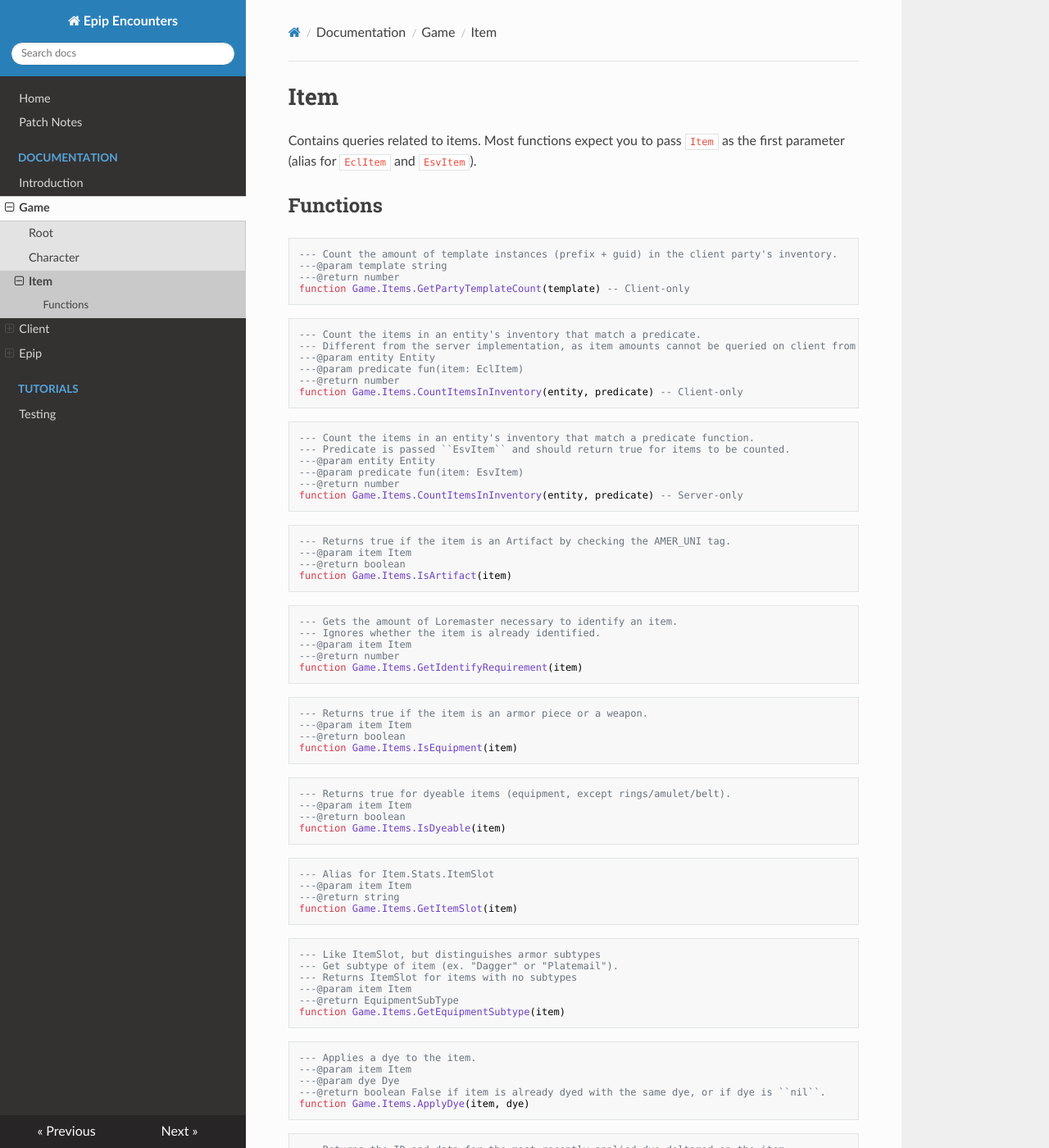
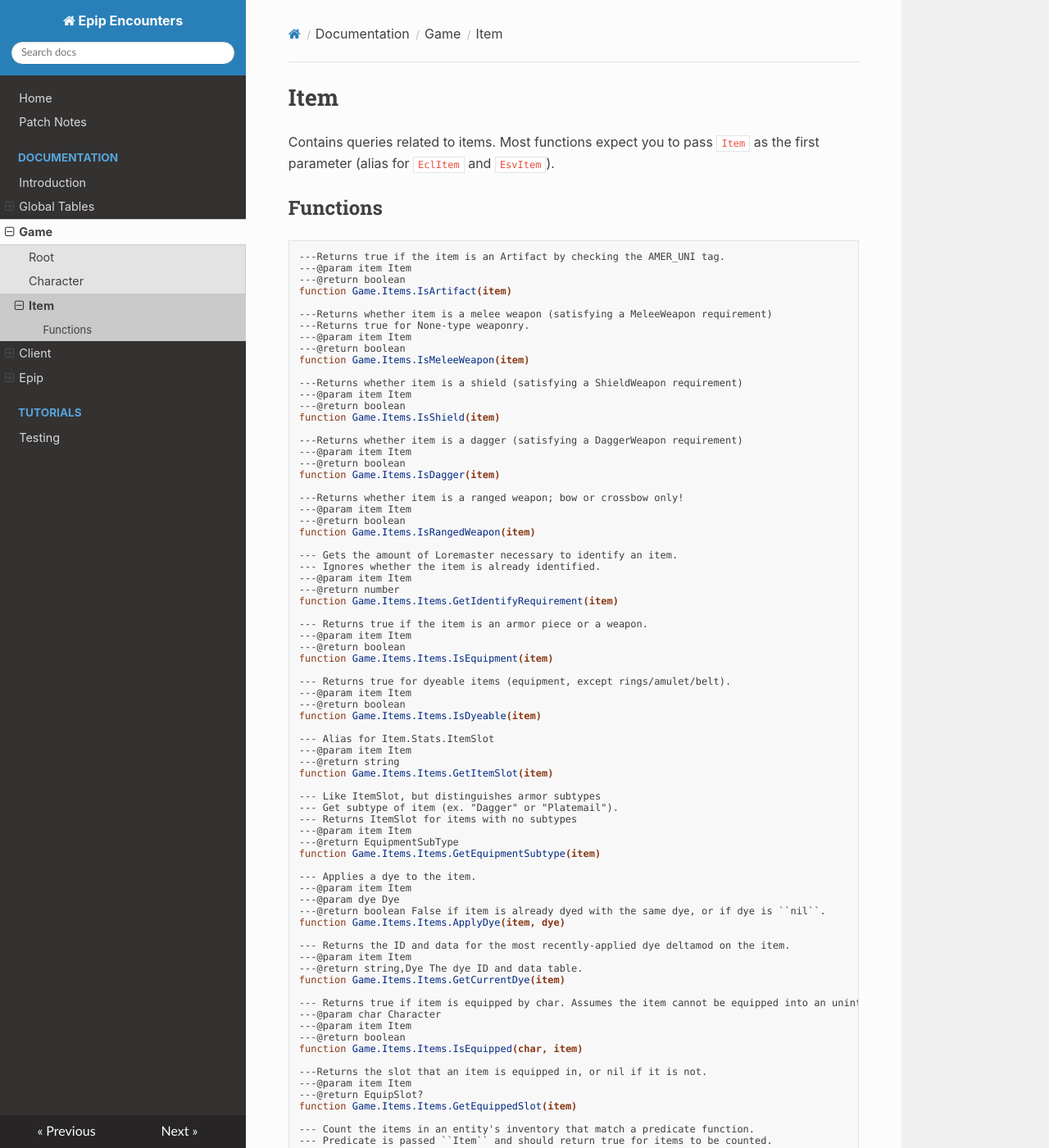
Before and after one commit to PinewoodPip/epip, an MkDocs documentation site: the page built from docs/Game/Item.md, in a window 1280 px wide and 1400 px high. Shown: the whole window at 82% size. Built offline with MkDocs 1.6.1, drawn with Linux system fonts in a browser that asks for light colours; nearby versions of some CDN libraries; some of the changed text lies outside the part shown.

Commit message:
Update documentation

````diff
--- a/docs/Game/Item.md
+++ b/docs/Game/Item.md
@@ -3,113 +3,114 @@
 Contains queries related to items. Most functions expect you to pass `Item` as the first parameter (alias for `EclItem` and `EsvItem`).
 
 ## Functions
-<doc lib="GameItem">
+<epip class="GameItem" symbols="Function">
 
 ```lua
---- Count the amount of template instances (prefix + guid) in the client party's inventory.
----@param template string
----@return number
-function Game.Items.GetPartyTemplateCount(template) -- Client-only
-```
-```lua
---- Count the items in an entity's inventory that match a predicate.
---- Different from the server implementation, as item amounts cannot be queried on client from the item object. We rely on partyInventory UI instead.
----@param entity Entity
----@param predicate fun(item: EclItem)
----@return number
-function Game.Items.CountItemsInInventory(entity, predicate) -- Client-only
-```
-```lua
---- Count the items in an entity's inventory that match a predicate function.
---- Predicate is passed ``EsvItem`` and should return true for items to be counted.
----@param entity Entity
----@param predicate fun(item: EsvItem)
----@return number
-function Game.Items.CountItemsInInventory(entity, predicate) -- Server-only
-```
-```lua
---- Returns true if the item is an Artifact by checking the AMER_UNI tag.
+---Returns true if the item is an Artifact by checking the AMER_UNI tag.
 ---@param item Item
 ---@return boolean
 function Game.Items.IsArtifact(item)
-```
-```lua
+
+---Returns whether item is a melee weapon (satisfying a MeleeWeapon requirement)
+---Returns true for None-type weaponry.
+---@param item Item
+---@return boolean
+function Game.Items.IsMeleeWeapon(item)
+
+---Returns whether item is a shield (satisfying a ShieldWeapon requirement)
+---@param item Item
+---@return boolean
+function Game.Items.IsShield(item)
+
+---Returns whether item is a dagger (satisfying a DaggerWeapon requirement)
+---@param item Item
+---@return boolean
+function Game.Items.IsDagger(item)
+
+---Returns whether item is a ranged weapon; bow or crossbow only!
+---@param item Item
+---@return boolean
+function Game.Items.IsRangedWeapon(item)
+
 --- Gets the amount of Loremaster necessary to identify an item.
 --- Ignores whether the item is already identified.
 ---@param item Item
 ---@return number
-function Game.Items.GetIdentifyRequirement(item)
-```
-```lua
+function Game.Items.Items.GetIdentifyRequirement(item)
+
 --- Returns true if the item is an armor piece or a weapon.
 ---@param item Item
 ---@return boolean
-function Game.Items.IsEquipment(item)
-```
-```lua
+function Game.Items.Items.IsEquipment(item)
+
 --- Returns true for dyeable items (equipment, except rings/amulet/belt).
 ---@param item Item
 ---@return boolean
-function Game.Items.IsDyeable(item)
-```
-```lua
+function Game.Items.Items.IsDyeable(item)
+
 --- Alias for Item.Stats.ItemSlot
 ---@param item Item
 ---@return string
-function Game.Items.GetItemSlot(item)
-```
-```lua
+function Game.Items.Items.GetItemSlot(item)
+
 --- Like ItemSlot, but distinguishes armor subtypes
 --- Get subtype of item (ex. "Dagger" or "Platemail").
 --- Returns ItemSlot for items with no subtypes
 ---@param item Item
 ---@return EquipmentSubType
-function Game.Items.GetEquipmentSubtype(item)
-```
-```lua
+function Game.Items.Items.GetEquipmentSubtype(item)
+
 --- Applies a dye to the item.
 ---@param item Item
 ---@param dye Dye
 ---@return boolean False if item is already dyed with the same dye, or if dye is ``nil``.
-function Game.Items.ApplyDye(item, dye)
-```
-```lua
+function Game.Items.Items.ApplyDye(item, dye)
+
 --- Returns the ID and data for the most recently-applied dye deltamod on the item.
 ---@param item Item
 ---@return string,Dye The dye ID and data table.
-function Game.Items.GetCurrentDye(item)
-```
-```lua
---- Returns true if item is equipped by char. Assumes the item cannot be equipped into an unintended slot. Rings are checked for both slots.
+function Game.Items.Items.GetCurrentDye(item)
+
+--- Returns true if item is equipped by char. Assumes the item cannot be equipped into an unintended slot. Rings and weapons are checked for both slots.
 ---@param char Character
 ---@param item Item
 ---@return boolean
-function Game.Items.IsEquipped(char, item)
-```
-```lua
+function Game.Items.Items.IsEquipped(char, item)
+
+---Returns the slot that an item is equipped in, or nil if it is not.
+---@param item Item
+---@return EquipSlot?
+function Game.Items.Items.GetEquippedSlot(item)
+
+--- Count the items in an entity's inventory that match a predicate function.
+--- Predicate is passed ``Item`` and should return true for items to be counted.
+---@param entity Entity
+---@param predicate fun(item: EsvItem)
+---@return number
+function Game.Items.Items.CountItemsInInventory(entity, predicate)
+
 --- Gets the stats object of the rune inserted at rune index ``index`` on item.
 ---@param item Item
 ---@param index number
 ---@return StatItem
-function Game.Items.GetRune(item, index)
-```
-```lua
+function Game.Items.Items.GetRune(item, index)
+
 --- Returns a list of runes on the item.
 ---@param item Item
 ---@return table<number, StatItem> Empty slots are nil.
-function Game.Items.GetRunes(item)
-```
-```lua
+function Game.Items.Items.GetRunes(item)
+
 --- Returns true if item has any runes slotted.
 ---@param item Item
 ---@return boolean
-function Game.Items.HasRunes(item)
-```
-```lua
+function Game.Items.Items.HasRunes(item)
+
 --- Returns a list of the items in the entity's inventory that match an optional predicate function.
 --- Predicate is passed the EclItem/EsvItem and should return true for items to be included.
 ---@param entity Entity
 ---@param predicate fun(item: Item)
 ---@return Item[]
-function Game.Items.GetItemsInInventory(entity, predicate)
+function Game.Items.Items.GetItemsInInventory(entity, predicate)
+
 ```
+</epip>
--- /dev/null
+++ b/docs/css/extra.css
@@ -0,0 +1,24 @@
+body {
+  font-family: -apple-system, BlinkMacSystemFont, 'Segoe UI', 'Roboto', 'Oxygen',
+    'Ubuntu', 'Cantarell', 'Fira Sans', 'Droid Sans', 'Helvetica Neue',
+    sans-serif;
+  -webkit-font-smoothing: antialiased;
+  -moz-osx-font-smoothing: grayscale;
+}
+
+.hljs-comment {
+  color: #3e3e3e;
+}
+
+.hljs-params {
+  color: #893917;
+  font-weight: bold;
+}
+
+.hljs-keyword {
+  color: #893917
+}
+
+.hljs-title {
+  color: #032982;
+}
--- a/mkdocs.yml
+++ b/mkdocs.yml
@@ -2,26 +2,39 @@
 site_url: https://pinewood.team/epip/
 theme: readthedocs
 markdown_extensions:
+    - pymdownx.highlight:
+        anchor_linenums: true
     - toc:
         permalink: True
+    # - pymdownx.inlinehilite
+    - pymdownx.snippets
+    # - pymdownx.superfences
+
+extra_css:
+  - css/extra.css
 
 nav:
   - Home: index.md
   - Patch Notes: patchnotes.md
   - Documentation:
     - "Introduction": "docs.md"
+    - "Global Tables":
+      - "Feature": "Global Tables/Feature.md"
     - "Game":
       - "Root": "Game/index.md"
       - "Character": "Game/Character.md"
       - "Item": "Game/Item.md"
     - "Client":
       - "Root": "Client/index.md"
-      - "Input": "Client/input.md"
+      # - "Input": "Client/input.md"
       - "UI":
+        - "ChatLog" : "Client/UI/ChatLog.md"
         - "OptionsSettings" : "Client/UI/OptionsSettings.md"
+        - "OptionsInput" : "Client/UI/OptionsInput.md"
         - "Examine": "Client/UI/Examine.md"
         - "MessageBox": "Client/UI/MessageBox.md"
         - "CharacterSheet": "Client/UI/CharacterSheet.md"
+        - "GiftBagContent": "Client/UI/GiftBagContent.md"
     - "Epip":
       - "Root": "Epip/index.md"
       - "Features":
````
Also changed, not shown: docs/Client/UI/ChatLog.md (added, +67 -0 lines), docs/Client/UI/GiftBagContent.md (added, +59 -0 lines), docs/Client/UI/OptionsInput.md (added, +113 -0 lines), docs/Epip/StatsTab.md (+57 -38 lines), docs/Game/Character.md (+68 -26 lines), docs/Global Tables/Feature.md (added, +113 -0 lines), docs/index.md (+2 -2 lines).
